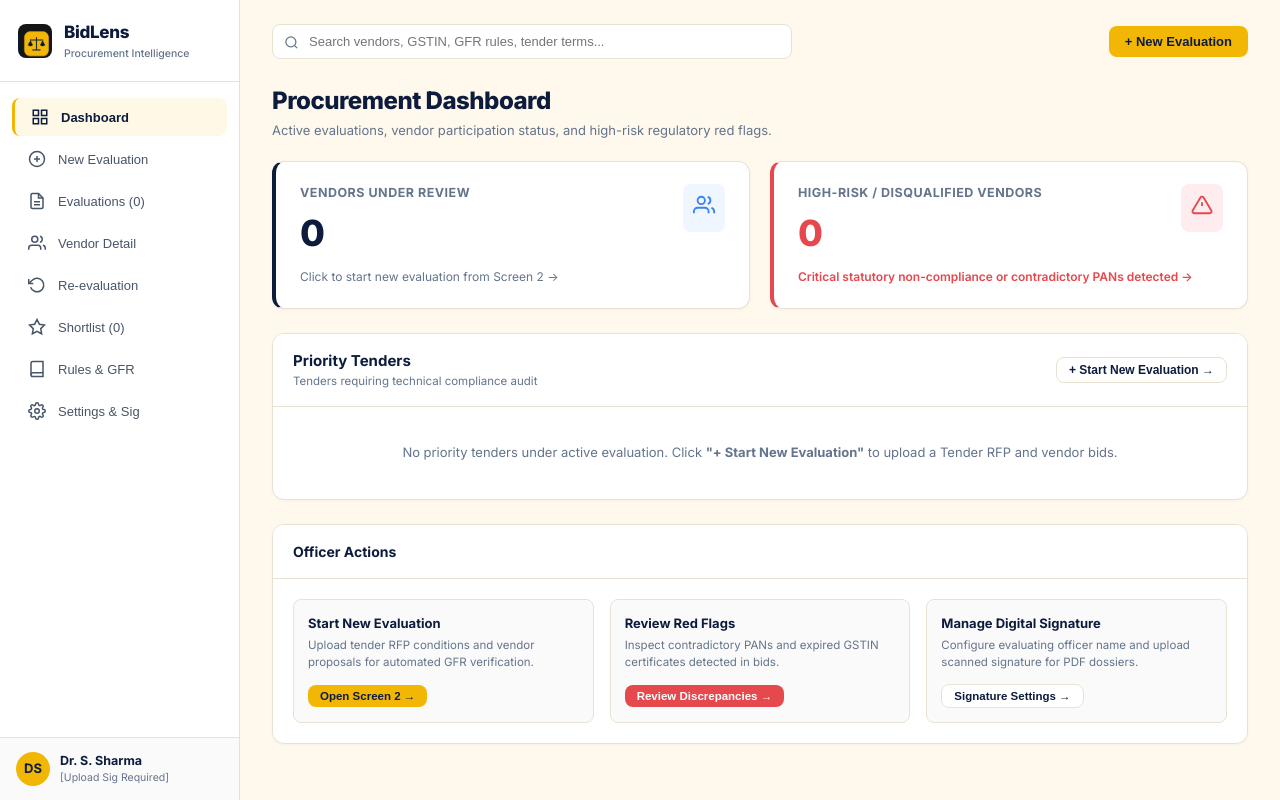
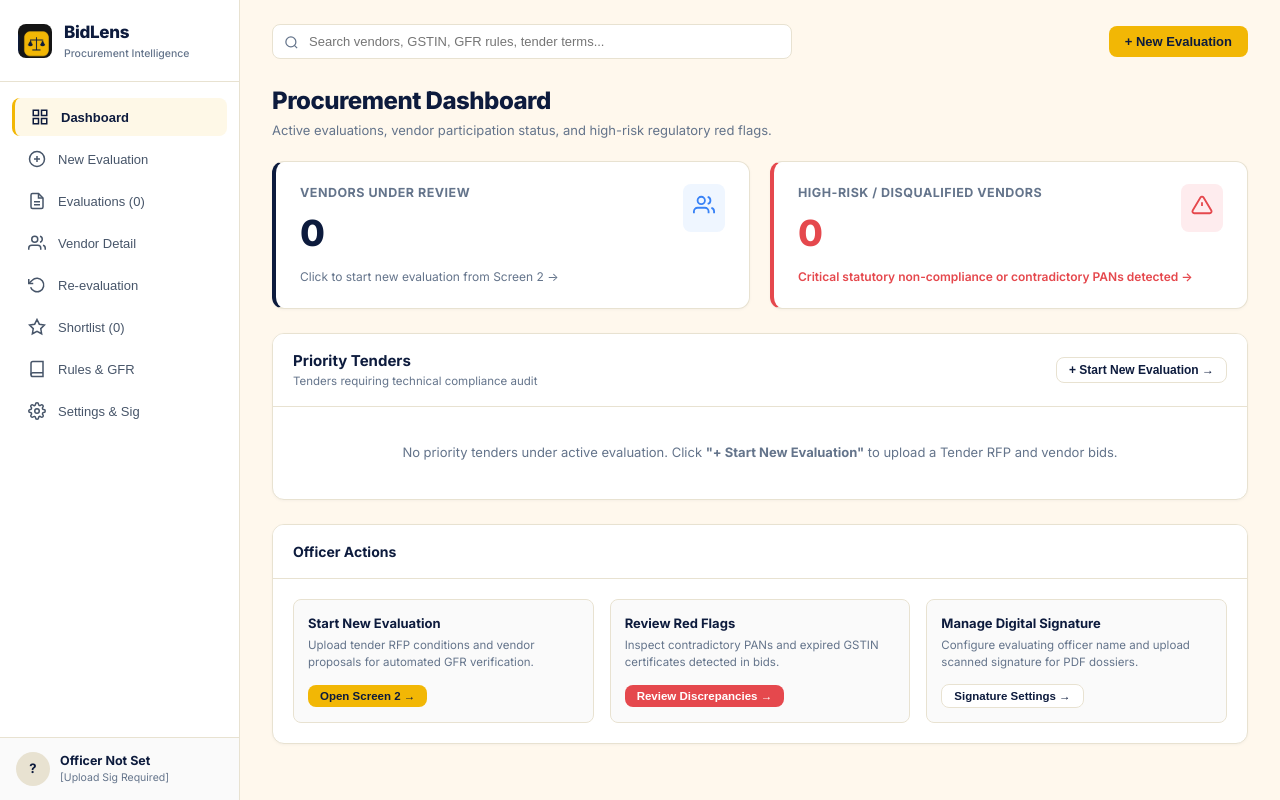
Before and after one commit to aryab4214/BidLens-AI, a Next.js app in the folder BidLens-AI/frontend/: page / in a window 1280 px wide. Built offline with nearby package versions, Linux system fonts and the light colour scheme.

Commit message:
feat: make officer name and designation start empty with zero preloading

```diff
--- a/BidLens-AI/frontend/pages/index.js
+++ b/BidLens-AI/frontend/pages/index.js
@@ -35,9 +35,9 @@ export default function Home() {
   const [isSearchOpen, setIsSearchOpen] = useState(false);
   const searchContainerRef = useRef(null);
 
-  // Officer Profile & Signature State - Signature must be manually uploaded each session
-  const [officerName, setOfficerName] = useState('Dr. S. Sharma');
-  const [officerDesignation, setOfficerDesignation] = useState('Senior Procurement Officer');
+  // Officer Profile & Signature State - Clean initial state (zero preloading)
+  const [officerName, setOfficerName] = useState('');
+  const [officerDesignation, setOfficerDesignation] = useState('');
   const [hasSignature, setHasSignature] = useState(false);
   const [signaturePreview, setSignaturePreview] = useState(null);
   const [pendingPdfDownloadBidId, setPendingPdfDownloadBidId] = useState(null);
```
